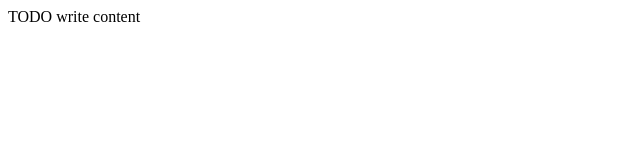
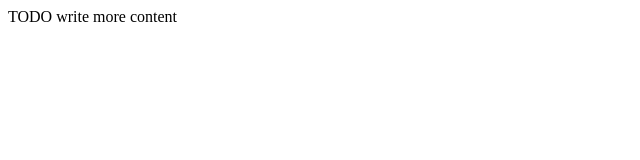
Before and after one commit to gerwen01/Learning, a plain HTML site: page public_html/ch10ex21.html in a window 1280 px wide. Shown: the full height of the page, 0-640 px from the left. Drawn offline with Linux system fonts and the light colour scheme.

Commit message:
03/31 8:30

```diff
--- a/public_html/ch10ex21.html
+++ b/public_html/ch10ex21.html
@@ -36,7 +36,7 @@
         </style>
     </head>
     <body>
-        <div>TODO write content</div>
+        <div>TODO write more content</div>
 
         <script>
             function() {
```
